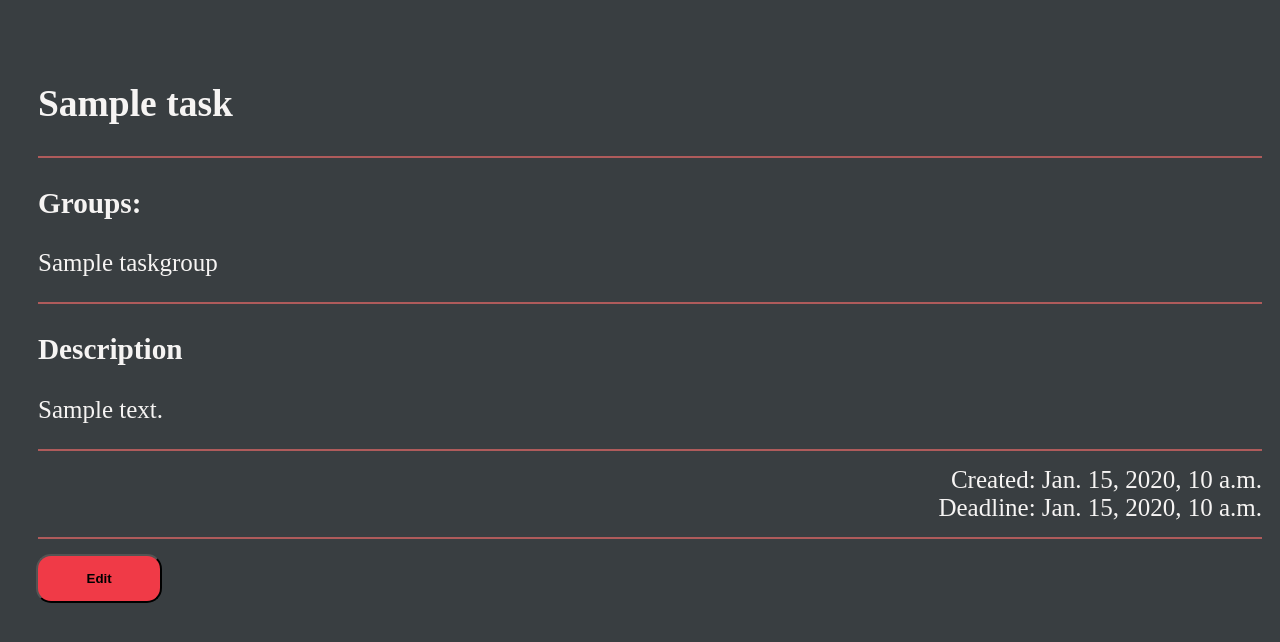
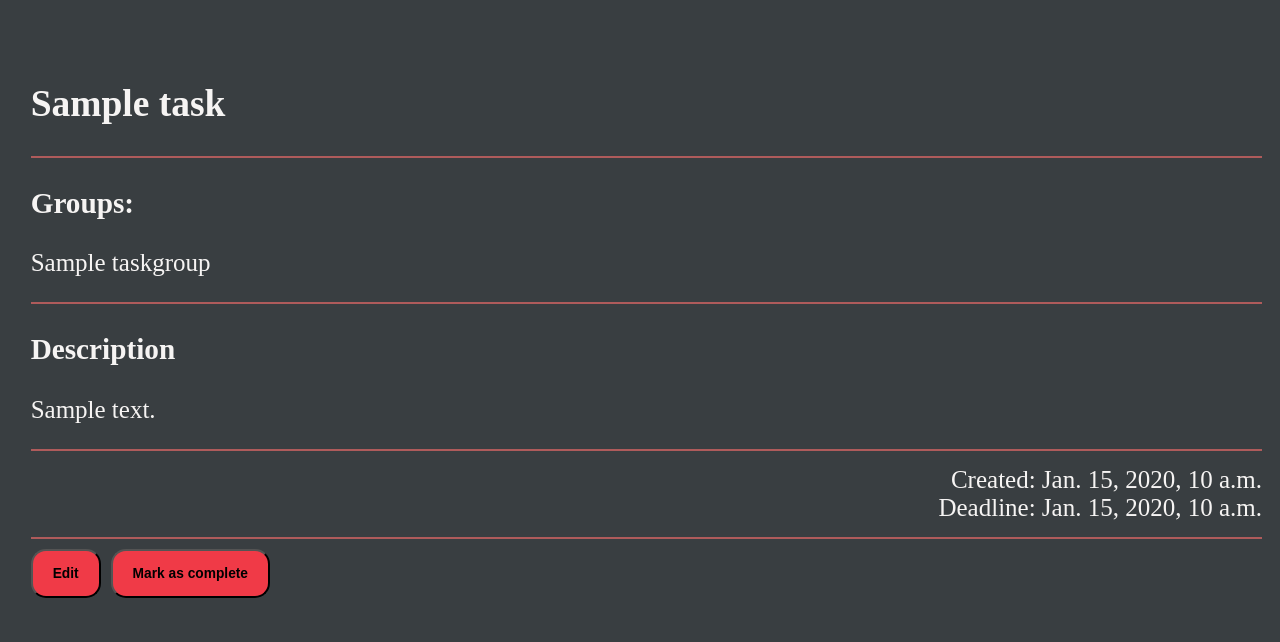
Before and after one commit to 1Eel3ven/to-do-list, a Django app: page /tasks/1/ in a window 1280 px wide. Shown: the part 100-742 px from the top of the page. Run offline with Django 5.2, Linux system fonts and the light colour scheme; a user stored in the database is signed in; tables that the repository leaves empty hold one stand-in row (values such as "Sample post"); some libraries are stand-ins or nearby versions.

Commit message:
Default deadline value as the end of the day for task create form; LoginRequired for dashboard; Compelete button for detail

```diff
--- a/mysite/todolist/models.py
+++ b/mysite/todolist/models.py
@@ -1,5 +1,6 @@
 from django.db import models
 from django.utils import timezone
+from datetime import timedelta
 from django.contrib.auth import get_user_model
 
 class OwnerMixin(models.Model):
--- a/mysite/todolist/static/todolist/style.css
+++ b/mysite/todolist/static/todolist/style.css
@@ -268,7 +268,7 @@ input[type=image] {
     display: flex;
     flex-direction: column;
 
-    margin-left: 20px;
+    margin-left: 1%;
 }
 
 .detail_flex_container > div {
@@ -277,16 +277,20 @@ input[type=image] {
     border-bottom: 2px solid #AF5B5B;
 }
 
+.detail_flex_container > div:last-child {
+    border-bottom: none;
+}
+
+.detail_buttons button {
+    margin: 10px 0;
+    padding: 15px 20px;
+    font-size: 55%;
+    border-radius: 15px;
+}
+
 .detail_time_info {
     text-align: right;
     padding: 15px 0px;
-}
-
-.detail_edit_button {
-    width: 10%;
-    padding: 15px;
-    border-radius: 15px;
-    margin: 15px 0 0 28px;
 }
 
 .edit_flex_container {
@@ -383,8 +387,7 @@ input[type=image] {
 }
 
 .deadline_soon_tasks, .completed_recently_tasks {
-    display: flex;
-    flex-direction: column;
+    align-items: stretch;
     gap: 20px;
 }
 
--- a/mysite/todolist/templates/todolist/dashboard.html
+++ b/mysite/todolist/templates/todolist/dashboard.html
@@ -7,7 +7,7 @@
                 Deadline soon!
             </h2>
 
-            <div class='deadline_soon_tasks'>
+            <div class='deadline_soon_tasks form_flex_container'>
                 {% if task_list %}
                     {% for task in task_list %}
                         <a href='{% url 'todolist:detail' task.id %}'>
@@ -45,7 +45,7 @@
                     Completed recently:
                 </h3>
 
-                <div class='completed_recently_tasks'>
+                <div class='completed_recently_tasks form_flex_container'>
                     {% if completed_recently %}
                         {% for task in completed_recently %}
                             <div class='completed_recently_task_{{ task.id }}'>
--- a/mysite/todolist/templates/todolist/detail.html
+++ b/mysite/todolist/templates/todolist/detail.html
@@ -24,9 +24,16 @@
             Created: {{ task.creation_date }}<br>
             Deadline: {{ task.deadline }}
         </div>
+
+        <div class='detail_buttons buttons_flex_container'>
+            <a href='{% url 'todolist:edit' task.id %}'>
+                <button type='button' class='detail_edit_button btns'>Edit</button>
+            </a>
+
+            <form class='detail_complete_container' method='POST' action='{% url 'todolist:complete_task' task.id %}'>
+                {% csrf_token %}
+                <button type='submit' class='detail_complete_button btns'>Mark as complete</button>
+            </form>
+        </div>
     </div>
-
-    <a href='{% url 'todolist:edit' task.id %}'>
-        <button type='button' class='detail_edit_button btns'>Edit</button>
-    </a>
 {% endblock %}
--- a/mysite/todolist/views.py
+++ b/mysite/todolist/views.py
@@ -1,12 +1,11 @@
 from django.shortcuts import render, redirect, get_object_or_404, HttpResponseRedirect
-from django.http import Http404, JsonResponse
+from django.http import Http404
 from django.views import generic
 from django.urls import reverse
 
-from datetime import datetime
-
 from django.contrib.auth.models import auth
 from django.contrib.auth.decorators import login_required
+from django.contrib.auth.mixins import LoginRequiredMixin
 from django.contrib.auth import authenticate
 
 from .models import Task, TaskGroup, CompletedTask
@@ -195,7 +194,7 @@ def LogOutView(request):
 
     return redirect(reverse('todolist:index'))
 
-class DashboardView(generic.ListView):
+class DashboardView(LoginRequiredMixin, generic.ListView):
     template_name = 'todolist/dashboard.html'
 
     def get_queryset(self):
```
Also changed, not shown: mysite/todolist/forms.py (+7 -1 lines).
